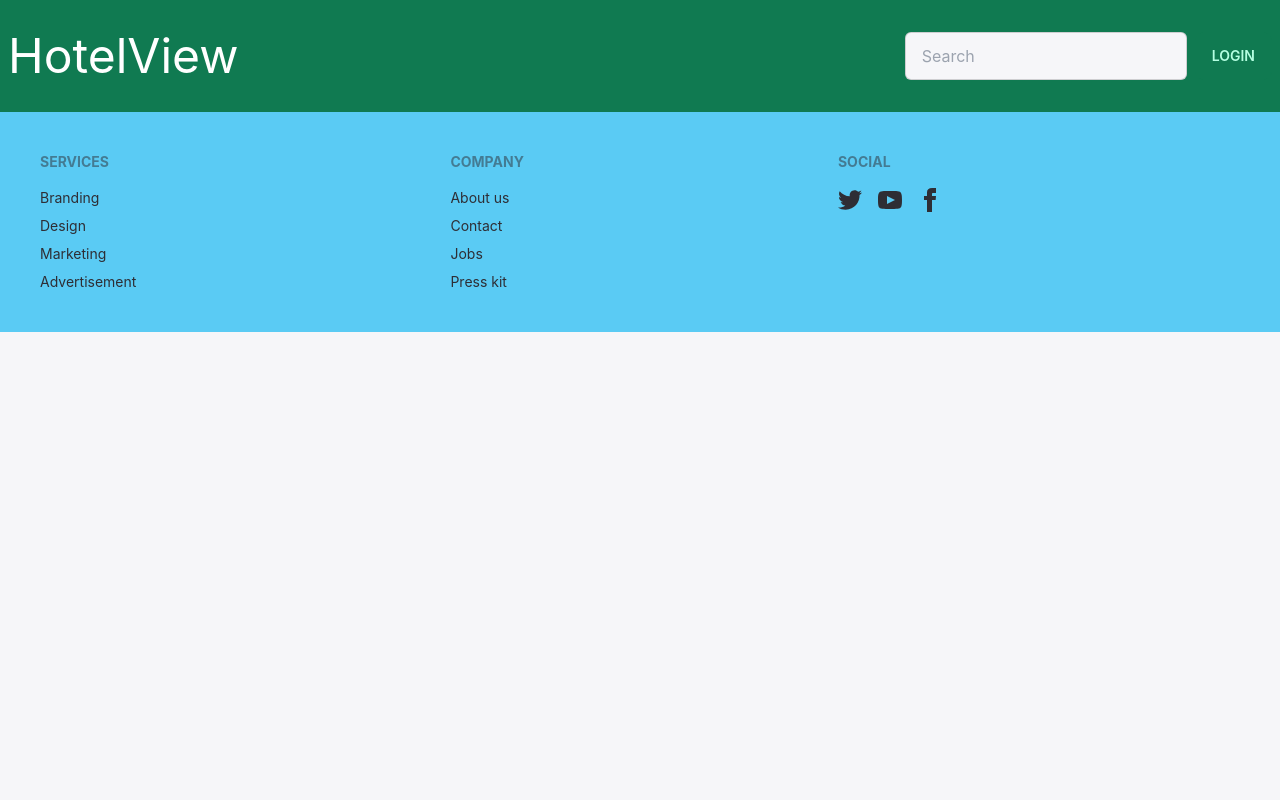
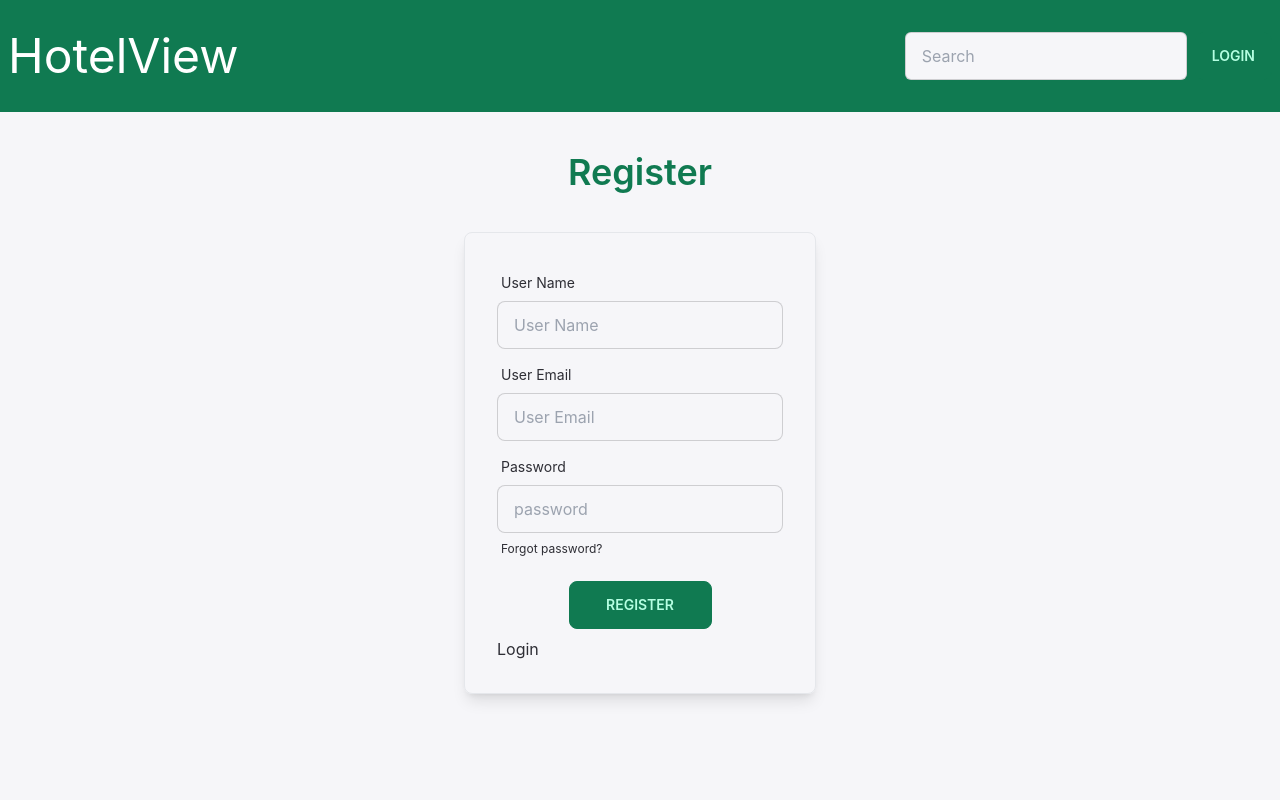
Before and after one commit to Khalidprithy/hotel-booking-frontend, a React (Create React App) app: page /register in a window 1280 px wide. Shown: the top 800 px of the page. Built offline with nearby package versions, Linux system fonts and the light colour scheme.

Commit message:
contact page updated

```diff
--- a/src/App.js
+++ b/src/App.js
@@ -2,6 +2,7 @@
 import { Route, Routes } from "react-router-dom";
 import Navbar from "./components/Header/Navbar";
 import Login from "./components/Login/Login";
+import Register from "./components/Login/Register";
 import Home from "./components/Pages/Home";
 import Hotel from "./components/Pages/Hotel";
 import List from "./components/Pages/List";
@@ -30,6 +31,7 @@
         <Route path="/hotels" element={<List></List>}></Route>
         <Route path="/hotels/:id" element={<Hotel></Hotel>}></Route>
         <Route path="/login" element={<Login></Login>}></Route>
+        <Route path="/register" element={<Register></Register>}></Route>
       </Routes>
       <Footer></Footer>
       <Toaster></Toaster>
--- a/src/components/Header/Header.js
+++ b/src/components/Header/Header.js
@@ -47,7 +47,7 @@
     }
 
     return (
-        <div className='relative'>
+        <div className='relative  m-2'>
             <NavOptions></NavOptions>
             <div className='bg-primary h-48'>
                 <h1 className='text-2xl md:text-4xl text-white font-bold px-10 pt-4'>Find the cheapest hotel with best deals to 5 star hotels. <span className='hidden md:block'>Plan your next vacation now</span> </h1>
--- a/src/components/Login/Login.js
+++ b/src/components/Login/Login.js
@@ -2,7 +2,7 @@
 import React from 'react';
 import { useContext } from 'react';
 import { useState } from 'react';
-import { useNavigate } from 'react-router-dom';
+import { Link, useNavigate } from 'react-router-dom';
 import { AuthContext } from '../../context/AuthContext';
 // import './Login.css'
 
@@ -64,6 +64,7 @@
                         disabled={loading} onClick={handleClick}
                         className="btn w-1/2 mx-auto btn-success">Login</button>
                 </div>
+                <Link to='/register'>Register</Link>
             </div>
 
             <div>
--- /dev/null
+++ b/src/components/Login/Register.js
@@ -0,0 +1,106 @@
+import axios from 'axios';
+import React, { useContext, useState } from 'react';
+import { Link, useNavigate } from 'react-router-dom';
+import { AuthContext } from '../../context/AuthContext';
+
+const Register = () => {
+
+    const [credentials, setCredentials] = useState({
+        username: undefined,
+        userEmail: undefined,
+        password: undefined,
+    });
+
+    const { user, loading, error, dispatch } = useContext(AuthContext);
+
+    const navigate = useNavigate()
+
+    const handleChange = (e) => {
+        setCredentials((prev) => ({ ...prev, [e.target.id]: e.target.value }));
+    };
+
+    const handleClick = async (e) => {
+        e.preventDefault();
+        dispatch({ type: "LOGIN_START" });
+        try {
+            const res = await axios.post("https://hotel-booking-server.onrender.com/auth/register", credentials);
+            dispatch({ type: "LOGIN_SUCCESS", payload: res.data.details });
+            navigate("/")
+        } catch (err) {
+            dispatch({ type: "LOGIN_FAILURE", payload: err.response.data });
+        }
+    };
+
+    return (
+        <div>
+            <div className='w-72 min-h-screen md:w-96 mx-auto'>
+                <h1 className='text-4xl font-semibold m-10 text-center text-success'>Register</h1>
+                <div className="card-body border rounded-lg shadow-lg m-4">
+                    <div className="form-control">
+                        <label className="label">
+                            <span className="label-text">User Name</span>
+                        </label>
+                        <input
+                            onChange={handleChange}
+                            id='username'
+                            type="text" placeholder="User Name" className="input input-bordered" />
+                    </div>
+                    <div className="form-control">
+                        <label className="label">
+                            <span className="label-text">User Email</span>
+                        </label>
+                        <input
+                            onChange={handleChange}
+                            id='userEmail'
+                            type="email" placeholder="User Email" className="input input-bordered" />
+                    </div>
+                    <div className="form-control">
+                        <label className="label">
+                            <span className="label-text">Password</span>
+                        </label>
+                        <input
+                            onChange={handleChange}
+                            id='password'
+                            type="text" placeholder="password" className="input input-bordered" />
+                        <label className="label">
+                            <a href="#" className="label-text-alt link link-hover">Forgot password?</a>
+                        </label>
+                    </div>
+                    {error && <span className='text-error'>{error.message}</span>}
+                    <div className="form-control mt-2">
+                        <button
+                            disabled={loading} onClick={handleClick}
+                            className="btn w-1/2 mx-auto btn-success">Register</button>
+                    </div>
+                    <Link to='/login'>Login</Link>
+                </div>
+
+                <div>
+                    {/* <div class="login-box">
+                    <h2>Login</h2>
+                    <form>
+                        <div class="user-box">
+                            <input type="text" name="" required="" />
+                            <label>Username</label>
+                        </div>
+                        <div class="user-box">
+                            <input type="password" name="" required="" />
+                            <label>Password</label>
+                        </div>
+                        <a href="#">
+                            <span></span>
+                            <span></span>
+                            <span></span>
+                            <span></span>
+                            login
+                        </a>
+                    </form>
+                </div> */}
+                </div>
+            </div>
+
+        </div>
+    );
+};
+
+export default Register;
--- a/src/components/Pages/MailList.js
+++ b/src/components/Pages/MailList.js
@@ -23,30 +23,13 @@
 
 
     return (
-        <div className='grid grid-cols-1 md:grid-cols-2 bg-white pt-10'>
-            <div className='bg-white pb-6'>
-                <div className='p-10'>
-                    <h1 className='text-2xl font-semibold'>Let's get in touch</h1>
-                    <p>We'er open for any suggestions or just to have a chat.</p>
-                    <p className='flex items-center gap-3'>Call us to book <FiPhoneCall className='text-green-500'></FiPhoneCall></p>
-                </div>
-                <div className='flex flex-col gap-4 pl-8'>
-                    <div className='flex items-center gap-2'>
-                        <FiPhoneCall className='text-blue-400'></FiPhoneCall>
-                        <p>654643187</p>
-                    </div>
-                    <div className='flex items-center gap-2'>
-                        <MdEmail className='text-secondary'></MdEmail>
-                        <p>hotelview@gmail.com</p>
-                    </div>
-                    <div className='flex items-center gap-2'>
-                        <MdLocationPin className='text-orange-400'></MdLocationPin>
-                        <p>Mohammodpur, Dhaka</p>
-                    </div>
-                </div>
+        <div className='bg-white pt-10'>
+            <div className='text-center'>
+                <h1 className='text-4xl font-bold'>Contact us</h1>
+                <p className='text-2xl font-light'>Feel free to give us any feedback</p>
             </div>
-            <div className='bg-secondary'>
-                <div className="p-4 mt-4">
+            <div className='bg-secondary m-2 rounded-lg'>
+                <div className="p-4 mt-4 w-1/3 mx-auto">
                     <form ref={form} onSubmit={sendEmail}>
                         <div className='flex my-2'>
                             <input className='rounded-md py-1 px-3 w-full md:w-1/2' placeholder='Name' type="text" name="user_name" required autoComplete="off" />
--- a/src/components/Shared/Footer.js
+++ b/src/components/Shared/Footer.js
@@ -3,7 +3,7 @@
 const Footer = () => {
     return (
         <div className=''>
-            <footer className="footer p-10 bg-primary text-base-content">
+            <footer className="footer p-10 bg-success text-white">
                 <div>
                     <span className="footer-title">Services</span>
                     <a className="link link-hover">Branding</a>
```
